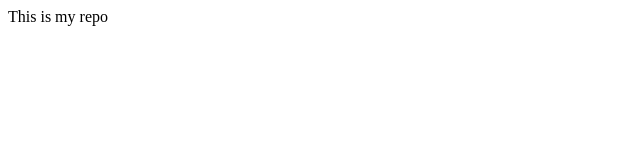
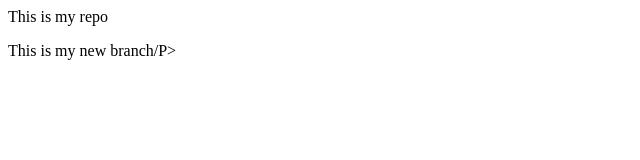
Before and after one commit to RamanKurai/LocalRepo, a plain HTML site: page index.html in a window 1280 px wide. Shown: the whole page, without its empty margins (0-640 px from the left). Drawn offline with Linux system fonts and the light colour scheme.

Commit message:
Add New Feature

```diff
--- a/index.html
+++ b/index.html
@@ -1 +1,2 @@
 <p>This is my repo</p>
+<p>This is my new branch/P></p>
```
